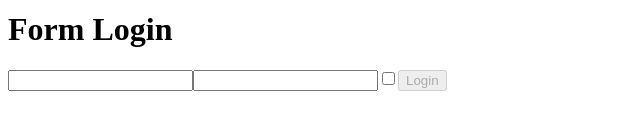
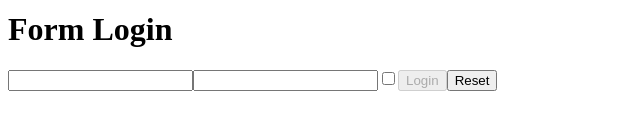
Before and after one commit to AlessioValdarchi/react-EX, a React (Create React App) app in the folder exercises/: page / in a window 1280 px wide. Shown: the part 376-506 px from the top of the page, without its empty margins (0-640 px from the left). Built offline with nearby package versions, Linux system fonts and the light colour scheme.

Commit message:
form04 done

```diff
--- a/exercises/src/Login.js
+++ b/exercises/src/Login.js
@@ -34,6 +34,14 @@ export class Login extends React.Component {
         }
     }
 
+    resetButton = () => {
+        this.setState({
+            username: '',
+            password: '',
+            checkbox: false,
+            disabled: true
+        })
+    }
 
     render() {
         this.setDisabledButton();
@@ -43,6 +51,7 @@ export class Login extends React.Component {
             <input name="password" type='password' value={this.state.password} onChange={this.inputOnChange} />
             <input name="checkbox" type='checkbox' checked={this.state.checkbox} onChange={this.inputOnChange} />
             <button name="login" disabled={this.state.disabled} onClick={() => this.props.onLogin(this.state)}>Login</button>
+            <button onClick={this.resetButton}>Reset</button>
         </div>
     }
 }
```
Also changed, not shown: exercises/src/Counter.js (+3 -6 lines).
